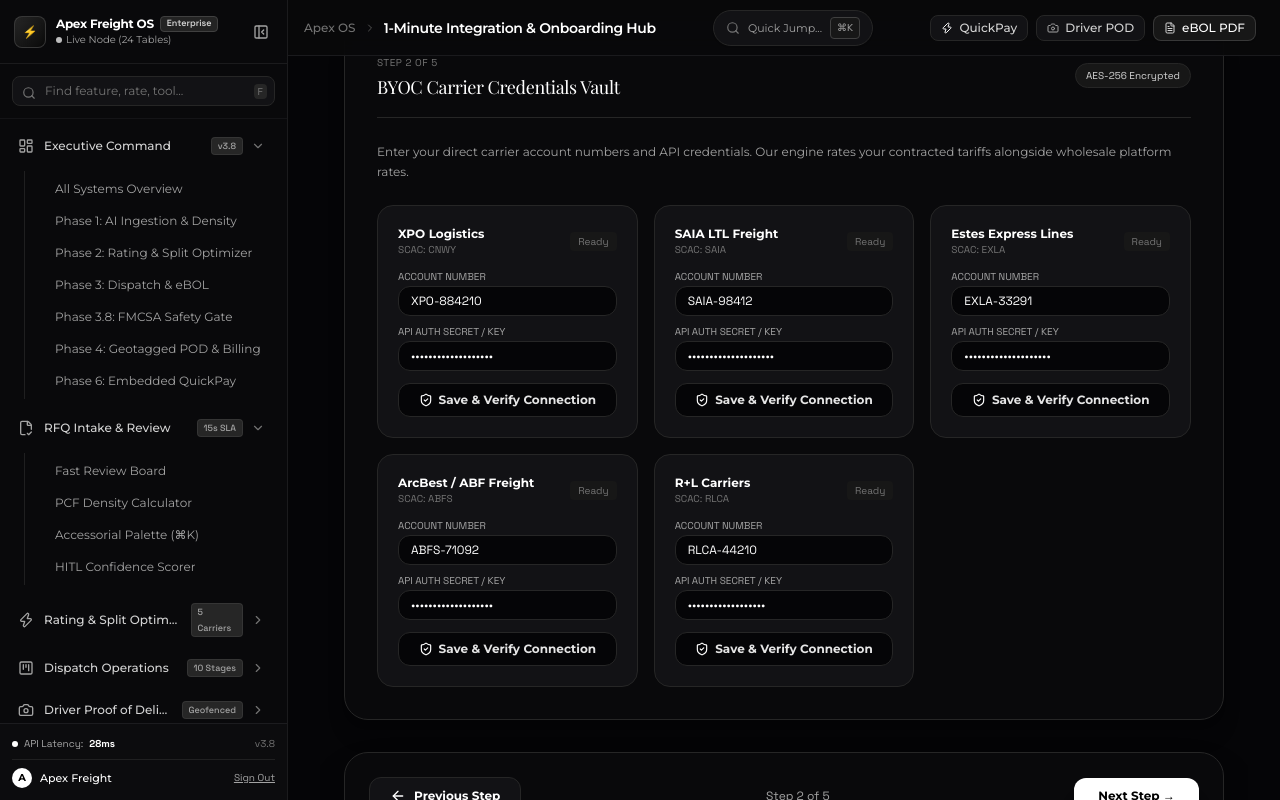
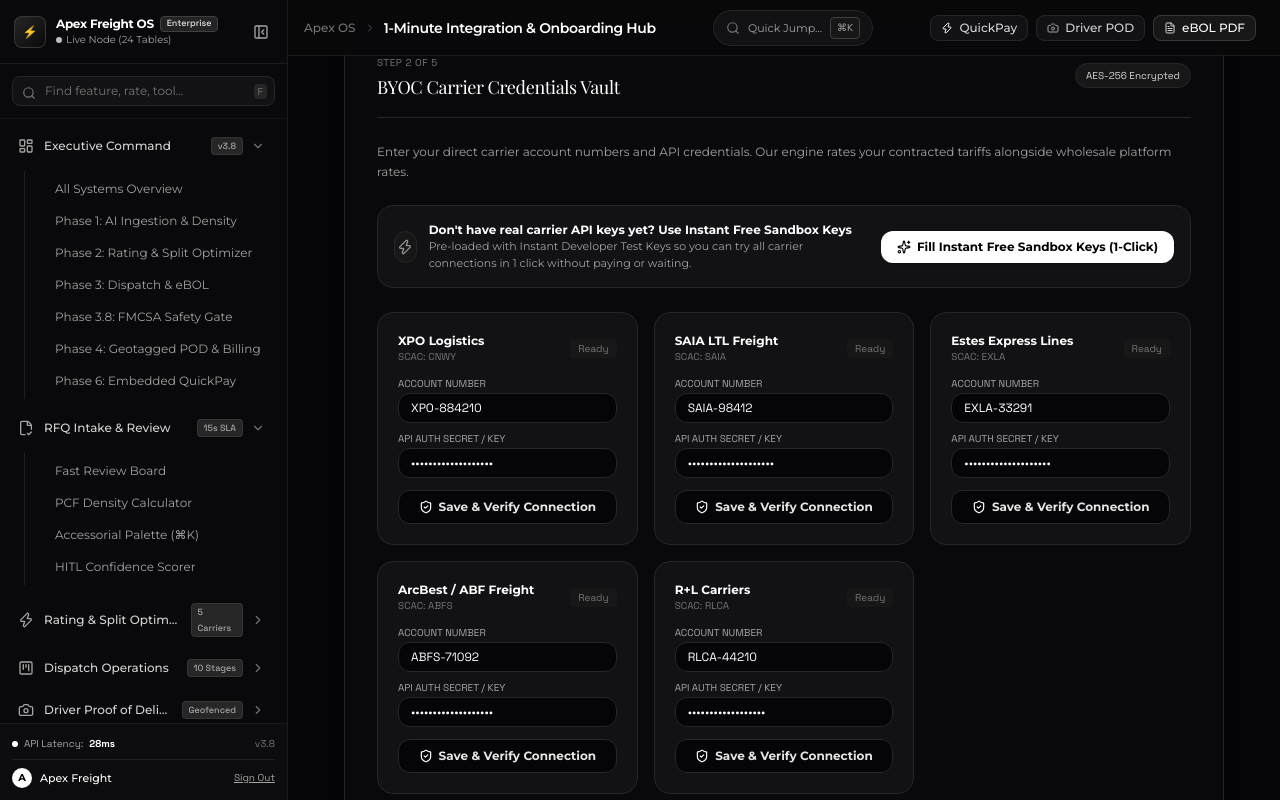
Before and after one commit to wararkarkrishna-cmd/ltl_startup, a Next.js app: page /integration in a window 1280 px wide. Both pictures are taken after a click on the button "Next Step →". Shown: the part 573-1373 px from the top of the page. Built offline with nearby package versions, Linux system fonts and the light colour scheme; a web font is replaced by a local one.

Commit message:
feat(integration): add 1-click Fill Instant Free Sandbox Keys for carrier testing without registration

```diff
--- a/src/app/integration/page.tsx
+++ b/src/app/integration/page.tsx
@@ -366,7 +366,38 @@
               Enter your direct carrier account numbers and API credentials. Our engine rates your contracted tariffs alongside wholesale platform rates.
             </p>
 
+            {/* Instant Sandbox Keys Banner */}
+            <div className="p-4 rounded-2xl bg-[#121215] border border-neutral-800 flex flex-col sm:flex-row sm:items-center justify-between gap-3">
+              <div className="flex items-center gap-3">
+                <div className="w-8 h-8 rounded-xl bg-neutral-900 border border-neutral-800 flex items-center justify-center text-white font-bold">
+                  <Zap className="w-4 h-4 text-white animate-pulse" />
+                </div>
+                <div>
+                  <div className="text-xs font-bold text-white">Don&apos;t have real carrier API keys yet? Use Instant Free Sandbox Keys</div>
+                  <p className="text-[11px] text-neutral-400">Pre-loaded with Instant Developer Test Keys so you can try all carrier connections in 1 click without paying or waiting.</p>
+                </div>
+              </div>
+              <button
+                type="button"
+                onClick={() => {
+                  setCarrierInputs({
+                    XPO: { account: 'XPO-884210', apiKey: 'xpo_live_sec_99481a', status: 'CONNECTED' },
+                    SAIA: { account: 'SAIA-98412', apiKey: 'saia_live_sec_77412b', status: 'CONNECTED' },
+                    ESTES: { account: 'EXLA-33291', apiKey: 'exla_live_sec_11092c', status: 'CONNECTED' },
+                    ABF: { account: 'ABFS-71092', apiKey: 'abf_live_sec_44810d', status: 'CONNECTED' },
+                    RL: { account: 'RLCA-44210', apiKey: 'rl_live_sec_88391e', status: 'CONNECTED' },
+                  });
+                  markStepComplete(2);
+                }}
+                className="px-4 py-2 rounded-xl bg-white hover:bg-neutral-200 text-black font-sans font-bold text-xs flex items-center gap-1.5 whitespace-nowrap shadow transition"
+              >
+                <Sparkles className="w-3.5 h-3.5 text-black" />
+                <span>Fill Instant Free Sandbox Keys (1-Click)</span>
+              </button>
+            </div>
+
             <div className="grid grid-cols-1 md:grid-cols-2 lg:grid-cols-3 gap-4">
+
               {[
                 { code: 'XPO' as const, name: 'XPO Logistics', scac: 'CNWY' },
                 { code: 'SAIA' as const, name: 'SAIA LTL Freight', scac: 'SAIA' },
```
